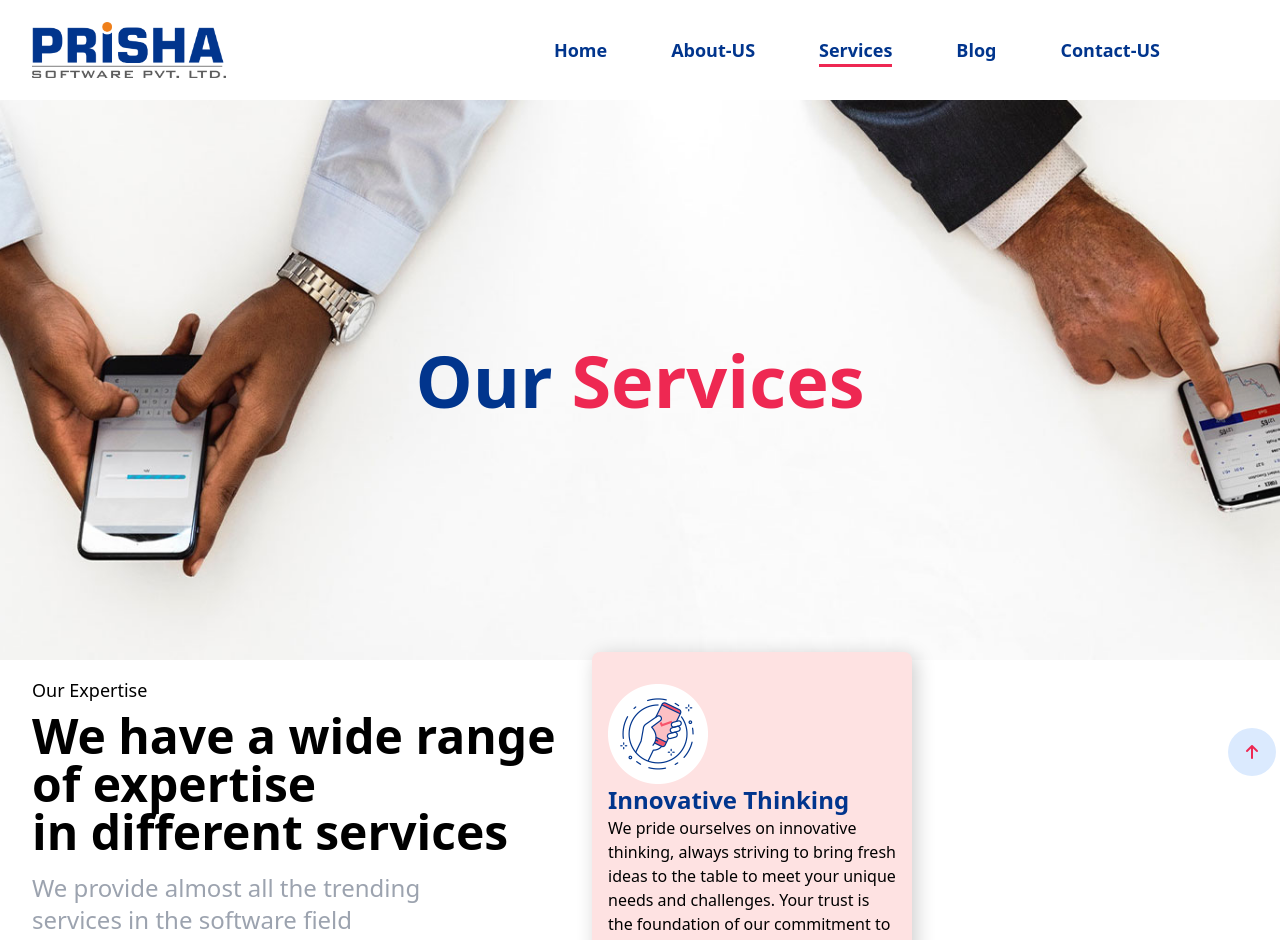
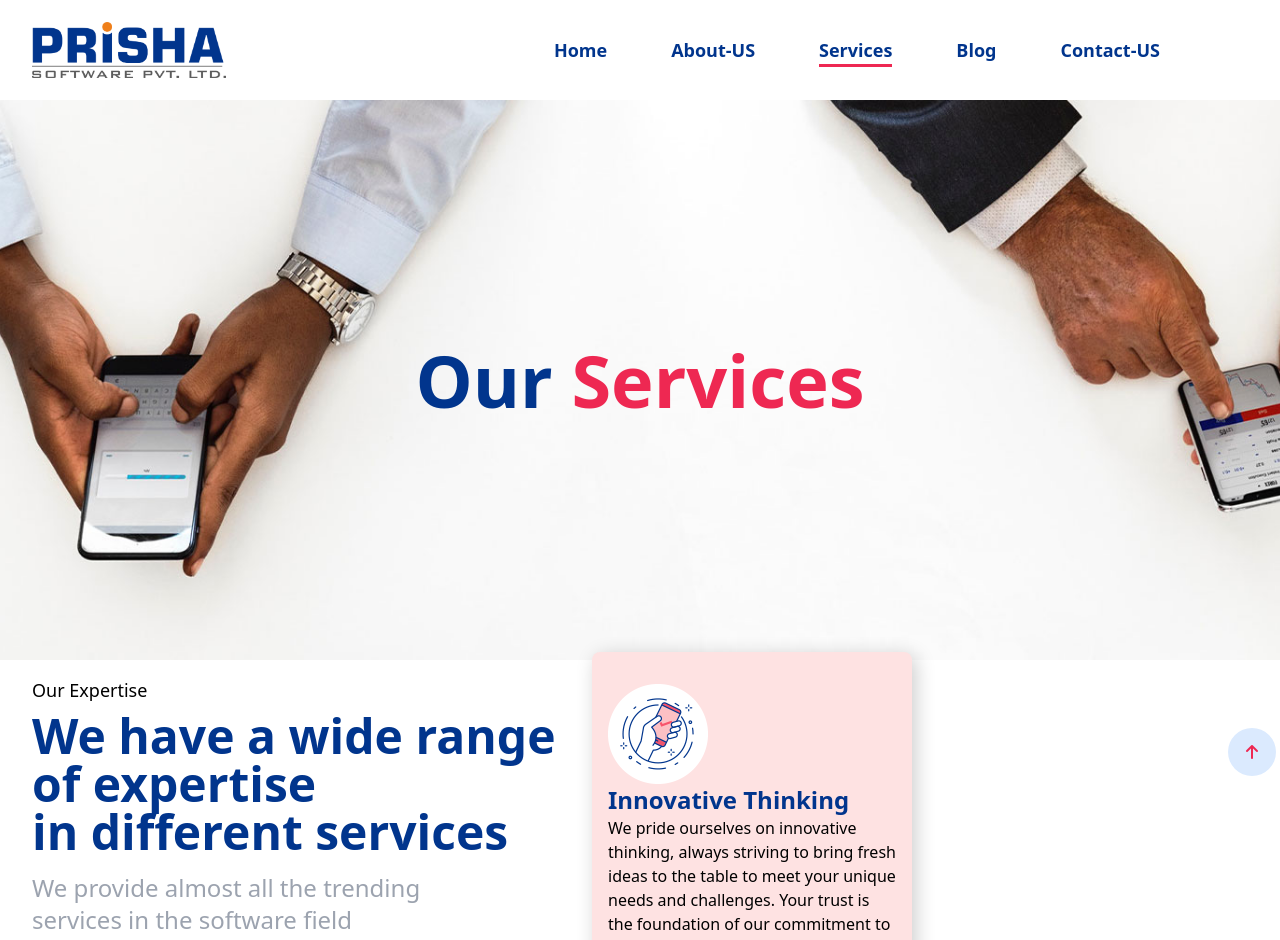
Before and after one commit to makwana-prateek23/PrishaSoftware, a React (Create React App) app: page /services in a window 1280 px wide. Shown: the top 940 px of the page. Built offline with nearby package versions, Linux system fonts and the light colour scheme.

Commit message:
Added Privacy page

```diff
--- a/src/App.js
+++ b/src/App.js
@@ -8,6 +8,7 @@ import AOS from "aos";
 import "aos/dist/aos.css";
 import ContactUs from "./Pages/ContactUs";
 import Blog from "./Pages/Blog";
+import Privacy from "./Pages/Privacy";
 function App() {
   useEffect(() => {
     AOS.init({
@@ -26,6 +27,7 @@ function App() {
           <Route path="/contact" element={<ContactUs />} />
           <Route path="/services" element={<Services />} />
           <Route path="/blog" element={<Blog />} />
+          <Route path="/privacy" element={<Privacy />} />
         </Routes>
       </Router>
       {/* <MYSwiper /> */}
--- a/src/Components/Footer.js
+++ b/src/Components/Footer.js
@@ -124,7 +124,7 @@ function Footer() {
                 <Link to="/contact">Contact-us</Link>
               </li>
               <li>
-                <Link>Portfolio</Link>
+                <Link to="/privacy">Privacy Policy</Link>
               </li>
               <li>
                 <Link>Services</Link>
--- /dev/null
+++ b/src/Pages/Privacy.js
@@ -0,0 +1,7 @@
+import React from "react";
+
+function Privacy() {
+  return <div>This is privacy page</div>;
+}
+
+export default Privacy;
--- a/src/Pages/Services.js
+++ b/src/Pages/Services.js
@@ -63,9 +63,12 @@ function Services() {
             <div className="flex flex-col justify-center items-center md:flex-row md:justify-between md:items-start">
               <div className="md:w-1/2 md:mr-6">
                 <h6 className="text-lg text-text-color mb-2">Our Expertise</h6>
-                <h2 className="text-5xl font-semibold mb-4 text-primary-color">
+                <h2
+                  className="text-5xl font-semibold mb-4 "
+                  style={{ color: "var(--primary-color)" }}
+                >
                   We have a wide range <br /> of expertise <br /> in different
-                  <span className="text-text-color"> services</span>
+                  <span className=""> services</span>
                 </h2>
                 <p className="text-2xl text-gray-400 mb-4">
                   We provide almost all the trending <br /> services in the
```
